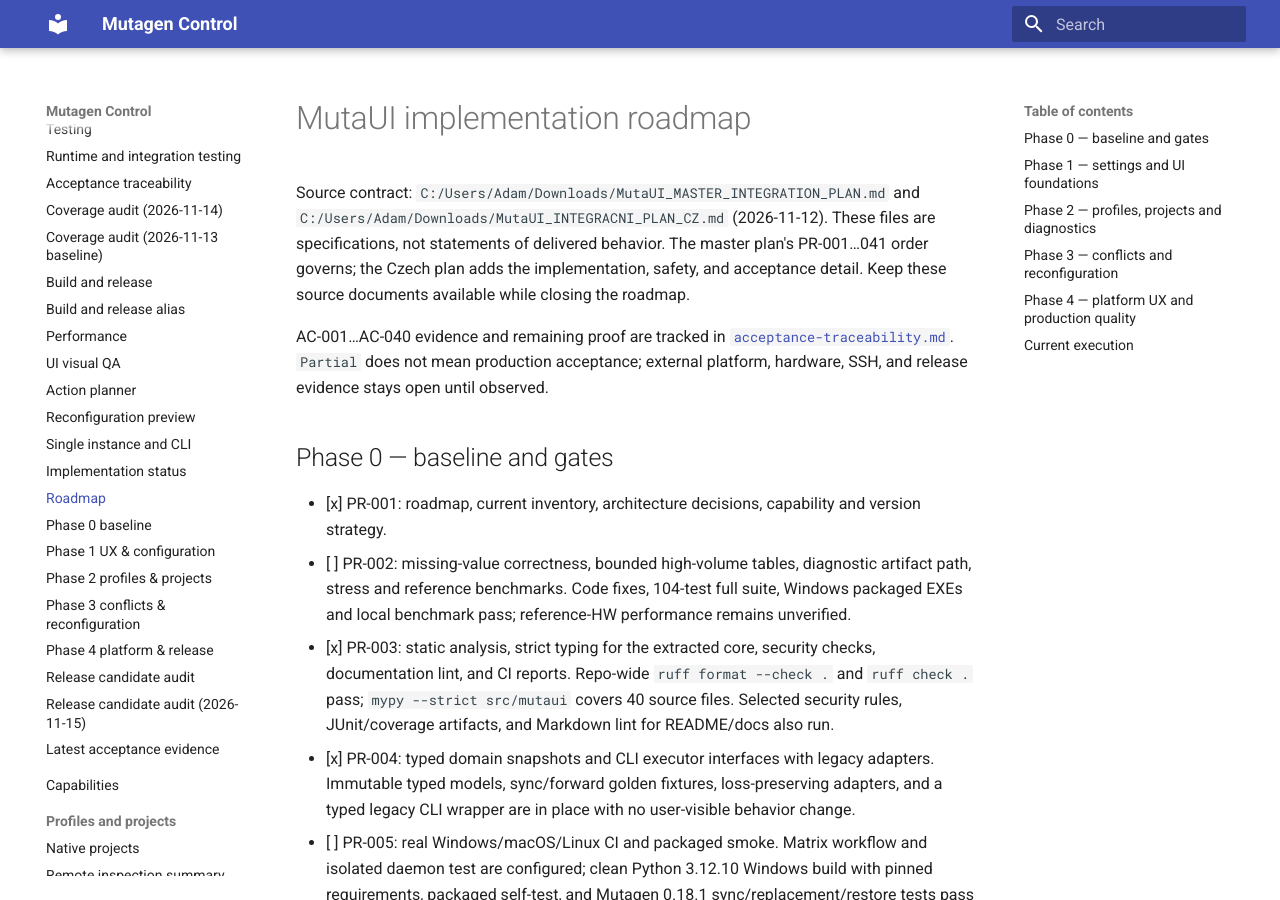
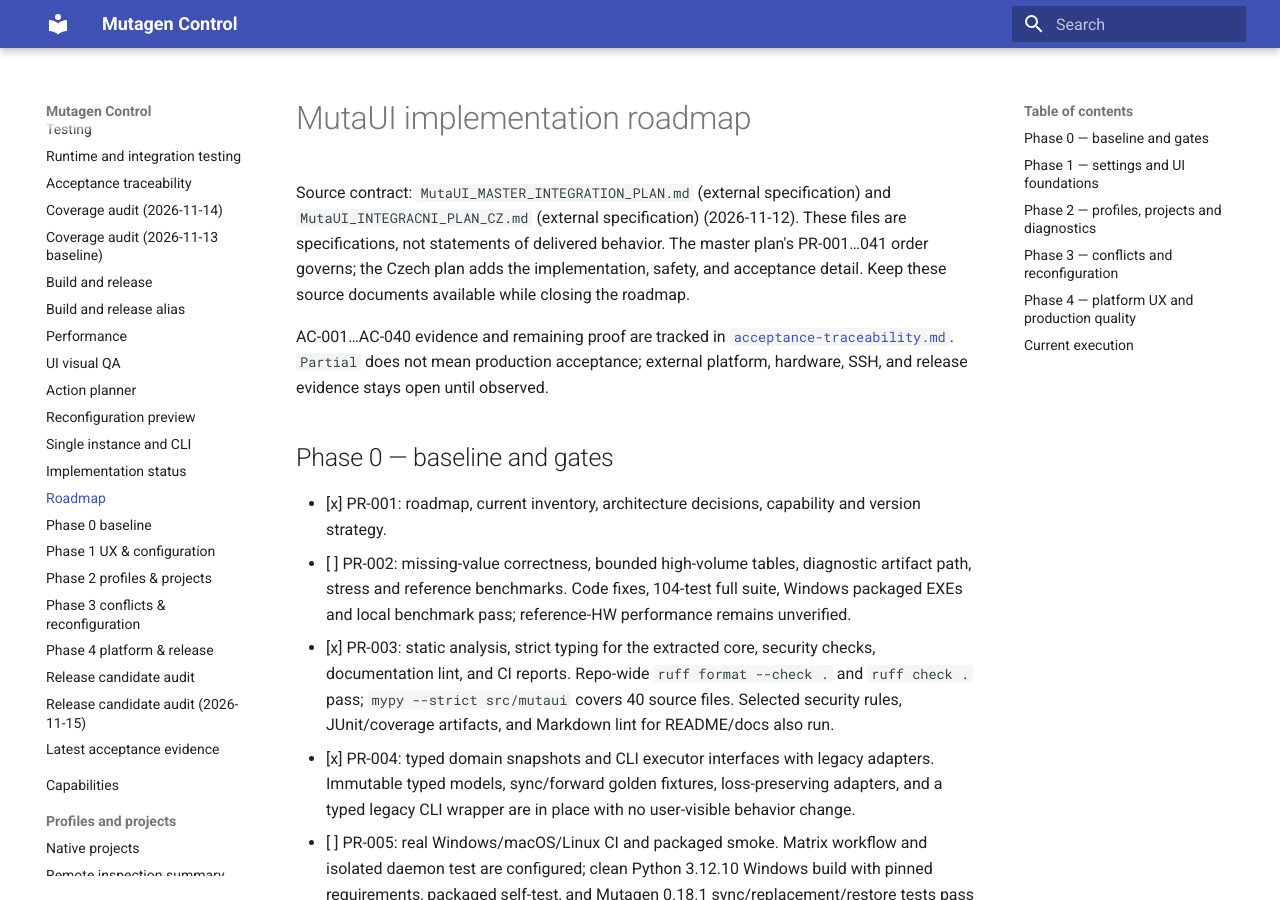
Before and after one commit to Harfusha/MutaUI, an MkDocs documentation site: the page built from docs/roadmap.md, in a window 1280 px wide and 900 px high. Built offline with MkDocs 1.6.1 and Material for MkDocs 9.7.7, drawn with Linux system fonts in a browser that asks for light colours.

Commit message:
docs: remove developer-specific local filesystem paths from public reports

```diff
--- a/docs/roadmap.md
+++ b/docs/roadmap.md
@@ -1,6 +1,6 @@
 # MutaUI implementation roadmap
 
-Source contract: `C:/Users/Adam/Downloads/MutaUI_MASTER_INTEGRATION_PLAN.md` and `C:/Users/Adam/Downloads/MutaUI_INTEGRACNI_PLAN_CZ.md` (2026-11-12). These files are specifications, not statements of delivered behavior. The master plan's PR-001…041 order governs; the Czech plan adds the implementation, safety, and acceptance detail. Keep these source documents available while closing the roadmap.
+Source contract: `MutaUI_MASTER_INTEGRATION_PLAN.md` (external specification) and `MutaUI_INTEGRACNI_PLAN_CZ.md` (external specification) (2026-11-12). These files are specifications, not statements of delivered behavior. The master plan's PR-001…041 order governs; the Czech plan adds the implementation, safety, and acceptance detail. Keep these source documents available while closing the roadmap.
 
 AC-001…AC-040 evidence and remaining proof are tracked in [`acceptance-traceability.md`](acceptance-traceability.md). `Partial` does not mean production acceptance; external platform, hardware, SSH, and release evidence stays open until observed.
 
```
Also changed, not shown: docs/reports/release-candidate-2026-11-15.md (+1 -1 lines), docs/reports/release-candidate.md (+1 -1 lines).
